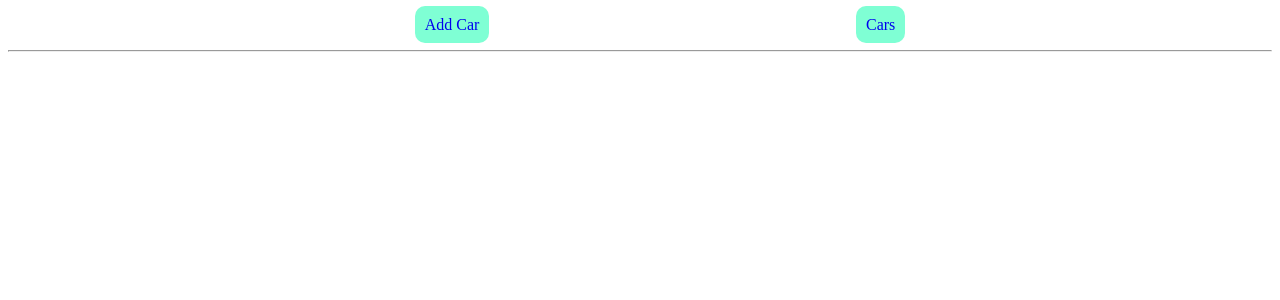
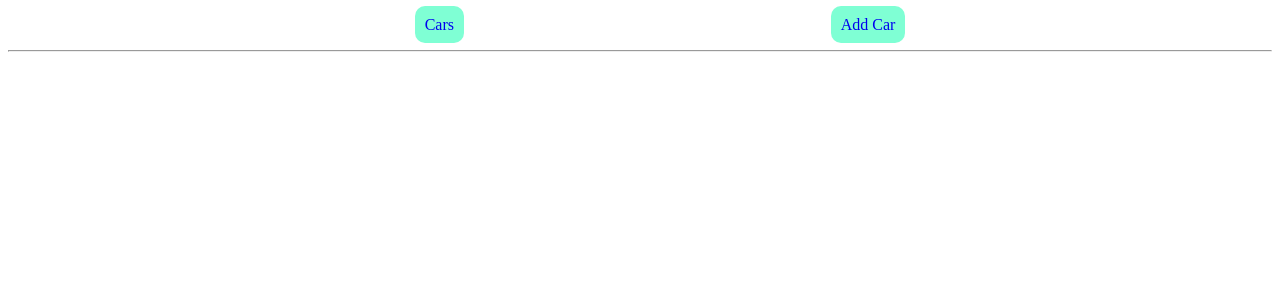
Before and after one commit to Maks-Onyshchenko13051927101261/react-lessons, a React (Vite) app: page / in a window 1280 px wide. Shown: the top 300 px of the page. Built offline with nearby package versions, Linux system fonts and the light colour scheme.

Commit message:
menu component

```diff
--- a/src/components/menu-component/MenuComponent.tsx
+++ b/src/components/menu-component/MenuComponent.tsx
@@ -4,8 +4,8 @@ import {Link} from "react-router";
 export const MenuComponent = () => {
     return (
         <ul>
+            <li><Link to="cars">Cars</Link></li>
             <li><Link to="cars/create">Add Car</Link></li>
-            <li><Link to="cars">Cars</Link></li>
         </ul>
     );
 };
```
